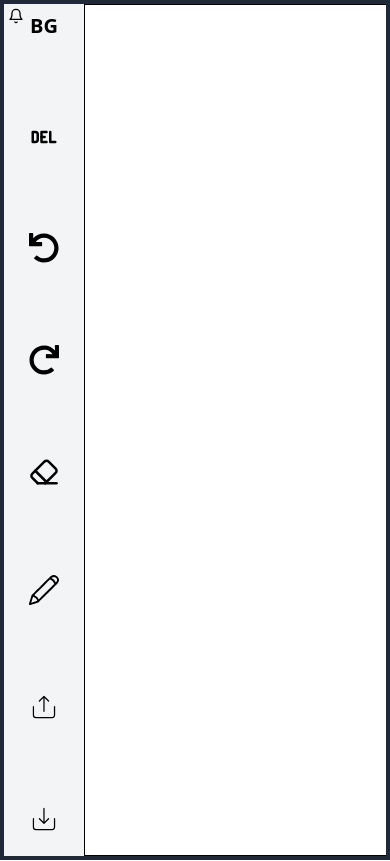
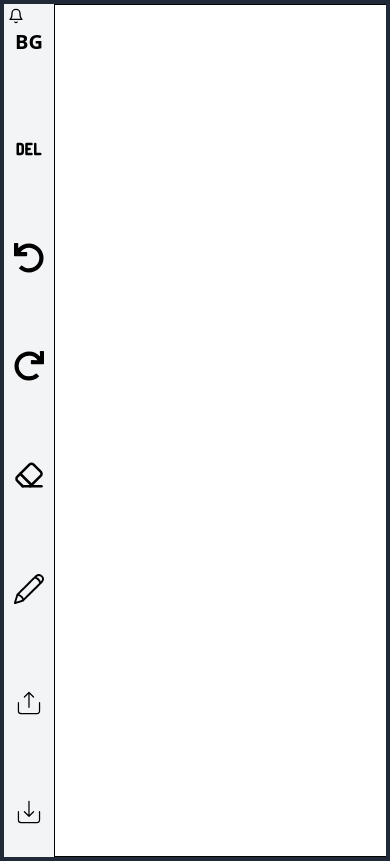
Before and after one commit to narminmammadova1/Canvas, a Next.js app: page / in a window 390 px wide. Built offline with nearby package versions, Linux system fonts and the light colour scheme.

Commit message:
changed width

```diff
--- a/Components/Canvas/Canvas.tsx
+++ b/Components/Canvas/Canvas.tsx
@@ -370,12 +370,14 @@ setIsBgColor(false)
               let imgWidth = canvasWidth;
               let imgHeight = imgWidth / imageAspectRatio;
 
-              if (imgHeight > canvasHeight) {
+              //  if (imgHeight > canvasHeight) {
                 imgHeight = canvasHeight;
-                imgWidth = imgHeight * imageAspectRatio;
-              }
+              // //   // imgWidth = imgHeight * imageAspectRatio;
 
-              const x = (canvasWidth - imgWidth) / 2;
+
+              //  }
+
+              const x = (canvasWidth - imgWidth) /2;
               const y = (canvasHeight - imgHeight) / 2;
 
               ctx.drawImage(img, x, y, imgWidth, imgHeight);
@@ -422,7 +424,7 @@ setIsPlaying(!isPlaying)
   return (
     <div className="flex-col  border-4 border-gray-800">
       <div className='flex '>
-      <div className="flex flex-col justify-between pb-4  lg:pb-2 items-center bg-gray-100  w-[80px] px-4 py-2">
+      <div className="flex flex-col justify-between py-6  lg:py-2 items-center bg-gray-100 w-[50px] lg:w-[80px] px-4">
       <button onClick={togleSound} className=' absolute   left-2 top-2'>
       {isPlaying ? <FiBell /> : <FiBellOff />}
 
```
